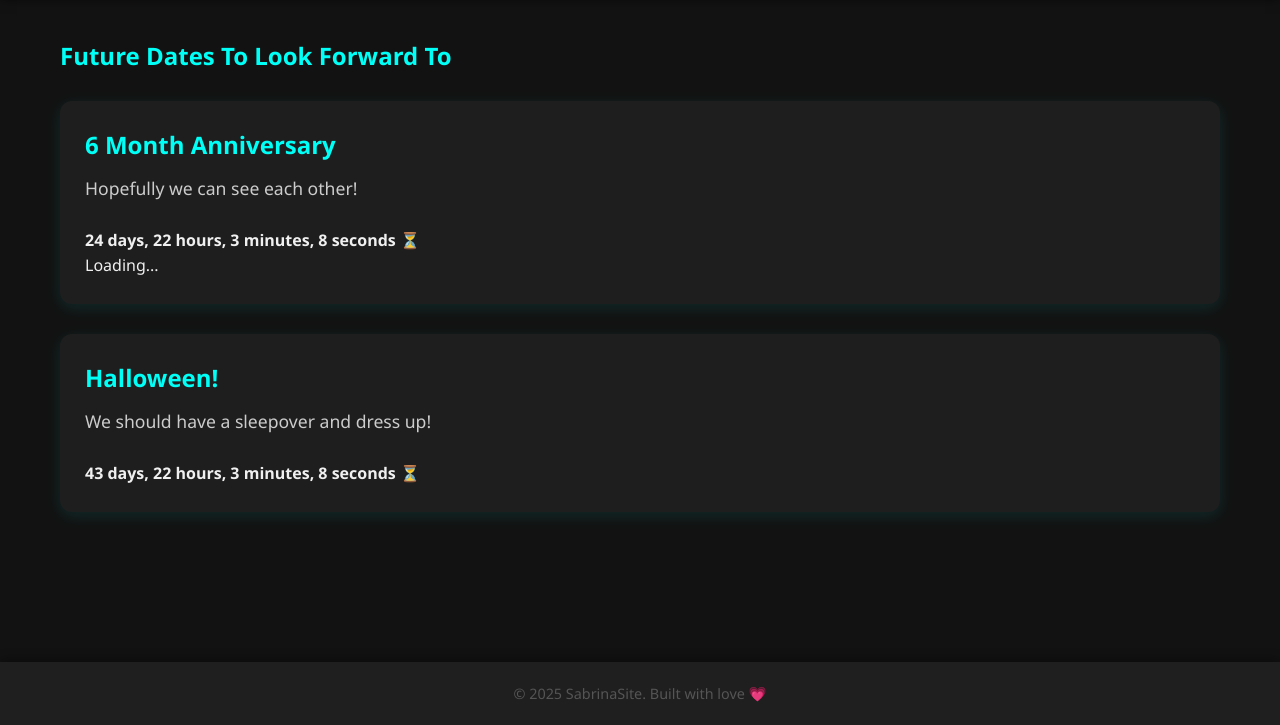
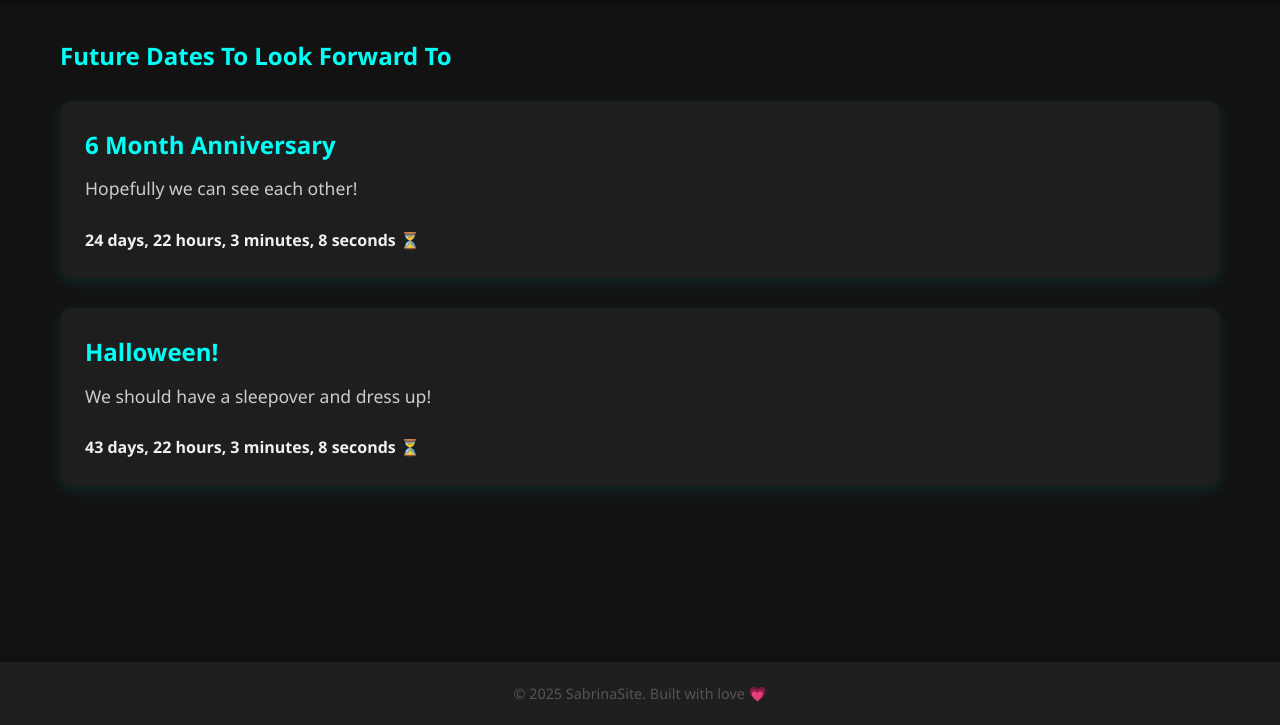
Before and after one commit to colincano20/SabrinaSite, a website: page public/future.html in a window 1280 px wide. Shown: the part 75-800 px from the top of the page. Drawn offline with Linux system fonts and the light colour scheme.

Commit message:
fix countdown

```diff
--- a/public/future.html
+++ b/public/future.html
@@ -27,7 +27,7 @@
       <p>Hopefully we can see each other!</p>
       <br>
       <div class="countdown" id="countdown">Loading...</div>
-      <div class="countdown" id="countdown">Loading...</div>
+
 
 
     </section>
```
